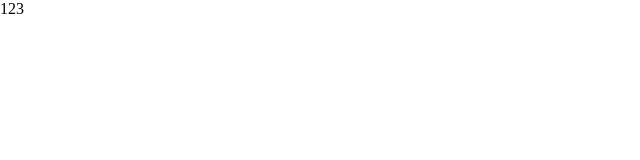
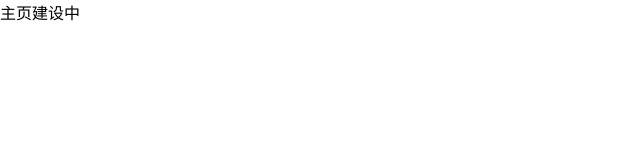
Before and after one commit to 4xiyuan/Cloud-disk, a Vue app: page /home in a window 1280 px wide. Shown: the top 160 px of the page, without its empty margins (0-640 px from the left). Built offline with nearby package versions, Linux system fonts and the light colour scheme.

Commit message:
主页建设测试2

```diff
--- a/src/components/home.vue
+++ b/src/components/home.vue
@@ -1,6 +1,6 @@
 <template>
   <div>
-    123
+    主页建设中
   </div>
 </template>
 
```
